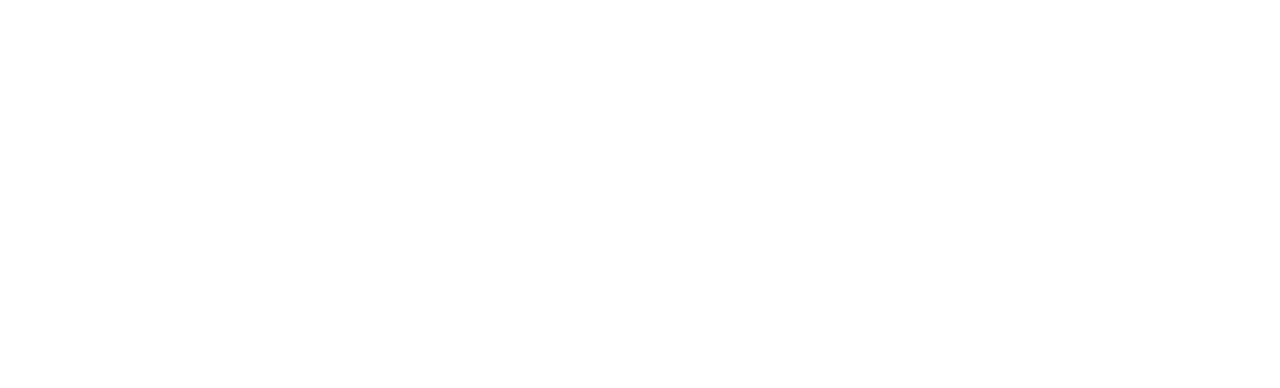
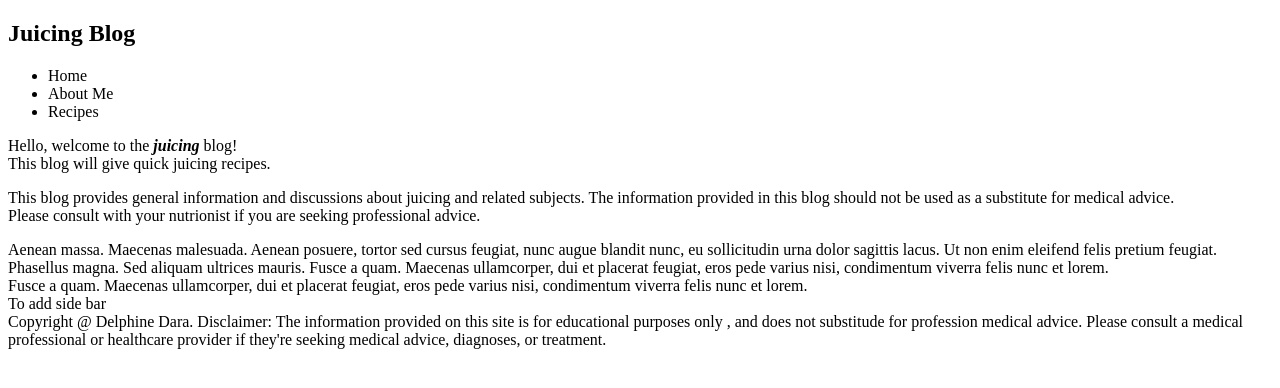
Before and after one commit to KC-CG-Oct-2021/assignment-4-html-me-something-delphinedara, a website: page index.html in a window 1280 px wide. Drawn offline with Linux system fonts and the light colour scheme.

Commit message:
added content to the index.html file and also images folder

```diff
--- a/index.html
+++ b/index.html
@@ -1,8 +1,58 @@
 <!DOCTYPE html>
-<html>
-   <head>
-   </head>
-   <body>
-      <!-- Write your HTML in this file! -->
-   </body>
+<html lang="en">
+<head>
+   <meta charset="UTF-8">
+   <meta http-equiv="X-UA-Compatible" content="IE=edge">
+   <meta name="viewport" content="width=device-width, initial-scale=1.0">
+   <title> the Juicing Blog</title>
+
+
+</head>
+<body>
+   <header>
+      <nav>
+         <h1> Juicing Blog</h1>
+         <ul>
+            <li>Home </li>
+            <li>About Me</li>
+            <li>Recipes</li>
+         </ul>
+      </nav>
+
+   </header>
+   <main>
+      <div>
+         <p> Hello, welcome to the <strong><em> juicing</em> </strong> blog!
+         <br> This blog will give quick juicing recipes.</p>
+
+         <p>
+            This blog provides general information and discussions about juicing and related subjects. The information provided in this blog should not be used as a substitute for medical advice. <br>
+            Please consult with your nutrionist if you are seeking professional advice.
+         </p>
+      </div>
+
+      <article>
+         Aenean massa. Maecenas malesuada.
+
+         Aenean posuere, tortor sed cursus feugiat, nunc augue blandit nunc, eu sollicitudin urna dolor sagittis lacus. Ut non enim eleifend felis pretium feugiat.
+
+         Phasellus magna. Sed aliquam ultrices mauris.
+
+         Fusce a quam. Maecenas ullamcorper, dui et placerat feugiat, eros pede varius nisi, condimentum viverra felis nunc et lorem.
+
+
+      </article>
+
+      <section>
+         Fusce a quam. Maecenas ullamcorper, dui et placerat feugiat, eros pede varius nisi, condimentum viverra felis nunc et lorem.
+
+      </section>
+   </main>
+   <aside>
+      To add side bar
+
+   </aside>
+
+   <footer> Copyright @ Delphine Dara. Disclaimer: The information provided on this site is for educational purposes only , and does not substitude for profession medical advice. Please consult a medical professional or healthcare provider if they're seeking medical advice, diagnoses, or treatment.  </footer>
+</body>
 </html>
```
Also changed, not shown: 2 other files.
